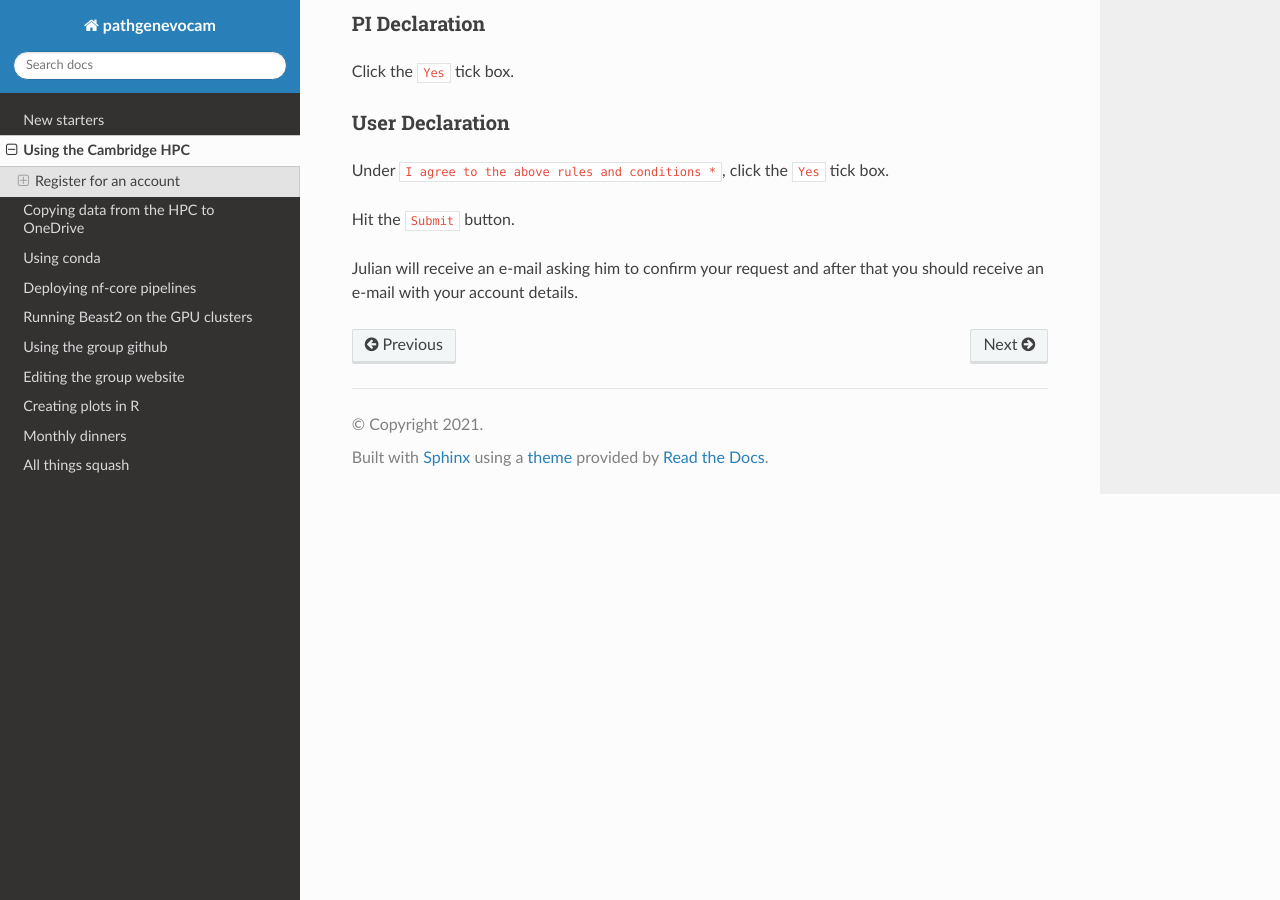
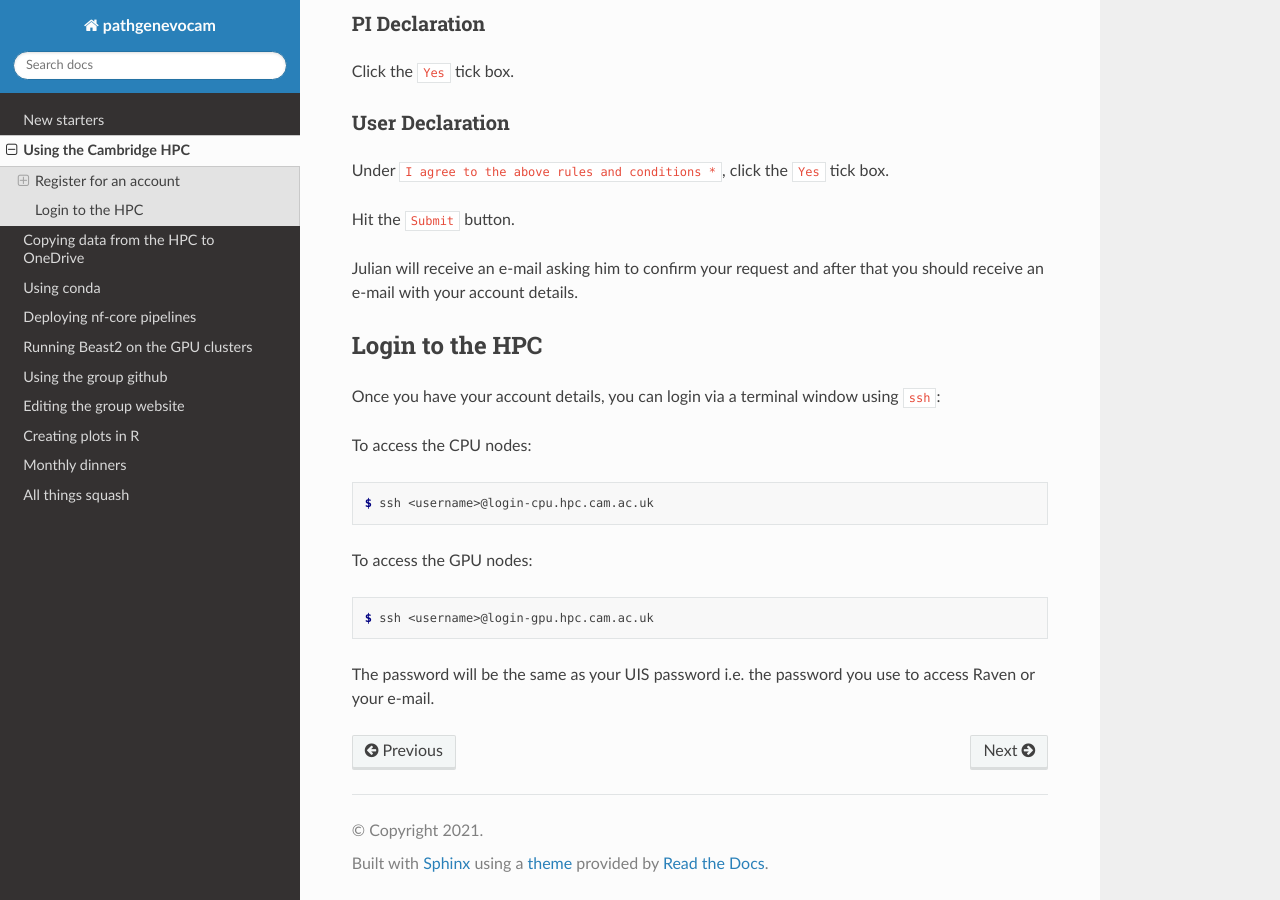
Before and after one commit to pathgenevocam/readthedocs, a Sphinx documentation site: the page built from docs/source/hpc.rst, in a window 1280 px wide and 900 px high, scrolled down 1504 px. Built offline with Sphinx 7.4.7 and the Read the Docs theme 2.0.0, drawn with Linux system fonts in a browser that asks for light colours.

Commit message:
edit hpc page

```diff
--- a/docs/source/hpc.rst
+++ b/docs/source/hpc.rst
@@ -69,3 +69,22 @@ Under ``I agree to the above rules and conditions *``, click the ``Yes`` tick bo
 Hit the ``Submit`` button.
 
 Julian will receive an e-mail asking him to confirm your request and after that you should receive an e-mail with your account details.
+
+Login to the HPC
+-----------------
+
+Once you have your account details, you can login via a terminal window using ``ssh``:
+
+To access the CPU nodes:
+
+.. code-block:: console
+
+   $ ssh <username>@login-cpu.hpc.cam.ac.uk
+
+To access the GPU nodes:
+
+.. code-block:: console
+
+   $ ssh <username>@login-gpu.hpc.cam.ac.uk
+
+The password will be the same as your UIS password i.e. the password you use to access Raven or your e-mail.
```
